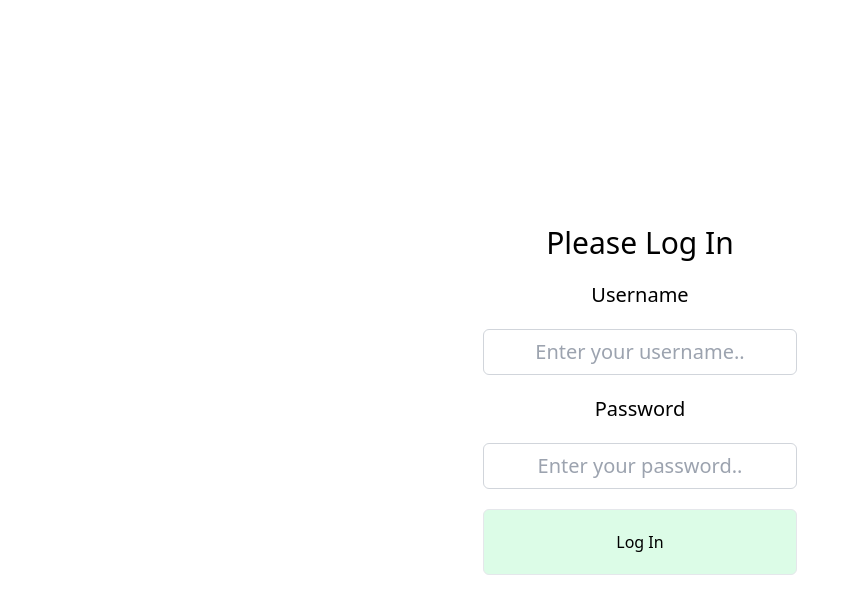
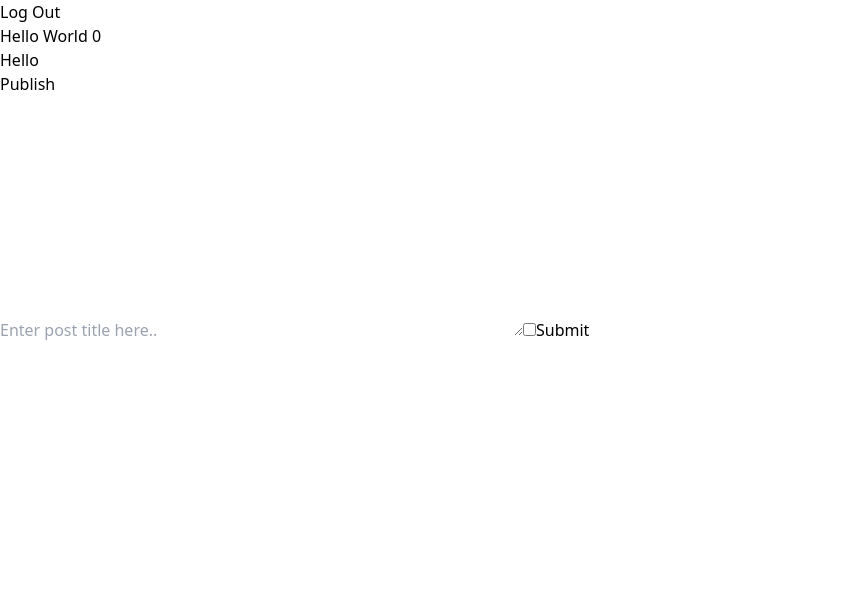
Before and after one commit to AntonHarbers/blog-author-page-demo, a React (Vite) app: page / in a window 1280 px wide. Shown: the top 614 px of the page, without its empty margins (0-859 px from the left). Built offline with nearby package versions, Linux system fonts and the light colour scheme.

Commit message:
Feat: Logout component

```diff
--- a/src/App.tsx
+++ b/src/App.tsx
@@ -1,13 +1,21 @@
-import { useState } from 'react'
+import { useEffect, useState } from 'react'
 
 import LogIn from './components/LogIn'
 import Posts from './components/Posts'
 import NewPostForm from './components/NewPostForm';
+import LogOut from './components/LogOut';
 
 function App() {
 
   // eslint-disable-next-line @typescript-eslint/no-unused-vars
   const [loggedIn, setLoggedIn] = useState(false);
+
+  useEffect(() => {
+    const JWT = localStorage.getItem('JWT');
+    if (JWT != '') {
+      setLoggedIn(true)
+    }
+  }, [])
 
 
   return (
@@ -15,6 +23,7 @@ function App() {
       {!loggedIn ? <div>
         <LogIn setLoggedIn={setLoggedIn} />
       </div> : <div>
+        <LogOut setLoggedIn={setLoggedIn} />
         <Posts />
         <NewPostForm /></div>}
     </>
--- /dev/null
+++ b/src/components/LogOut.tsx
@@ -0,0 +1,18 @@
+interface LogInProps {
+    setLoggedIn: React.Dispatch<React.SetStateAction<boolean>>;
+}
+
+export default function LogOut({ setLoggedIn }: LogInProps) {
+
+    const HandleLogOut = () => {
+        // delete token from local storage
+        localStorage.setItem('JWT', '');
+        // set session state to false
+        setLoggedIn(false)
+    }
+    return (
+        <div>
+            <button onClick={HandleLogOut}>Log Out</button>
+        </div>
+    )
+}
--- a/src/components/NewPostForm.tsx
+++ b/src/components/NewPostForm.tsx
@@ -1,12 +1,21 @@
 
 export default function NewPostForm() {
+
+    const HandleNewPost = () => {
+        // make a post request to the API
+
+        // if no error comes back then redirect home
+
+        // else print errors accordingly
+    }
+
     return (
         <form>
             <input type="text" name="title" placeholder="Enter post title here.." />
             <textarea name="content" id="postContent" cols={30} rows={10}></textarea>
             <label htmlFor="is_published"></label>
             <input type="checkbox" name="is_published" />
-            <button>Submit</button>
+            <button onClick={HandleNewPost}>Submit</button>
         </form>
     )
 }
--- a/src/components/Posts.tsx
+++ b/src/components/Posts.tsx
@@ -5,6 +5,8 @@ interface Post {
     content: string,
     author: string,
     created_at: number,
+    is_published: boolean,
+
 }
 
 export default function Posts() {
@@ -13,12 +15,25 @@ export default function Posts() {
     const [posts, setPosts] = useState<Post[]>([])
 
     useEffect(() => {
-        setPosts([{ 'title': 'Hello World', 'content': 'Hello', 'author': 'Tony', 'created_at': Date.now() }])
+        setPosts([{ 'title': 'Hello World', 'content': 'Hello', 'author': 'Tony', 'created_at': Date.now(), 'is_published': false }])
     }, [])
+
+    const HandlePublish = (SetPublish: boolean, id: number) => {
+        // call update post api route and pass in the is_published property
+        console.log(SetPublish)
+        console.log(id)
+    }
+
+
     return (
         <div>
             {posts.map((post, index) => (
-                <div key={index}>{post.title} {index}</div>
+                <div key={index}>
+                    <div>{post.title} {index}</div>
+                    <div>{post.content}</div>
+                    {post.is_published ? <button onClick={() => HandlePublish(false, index)}>Unpublish</button> : <button onClick={() => HandlePublish(true, index)}>Publish</button>}
+                </div>
+
             ))}
         </div>
     )
```
